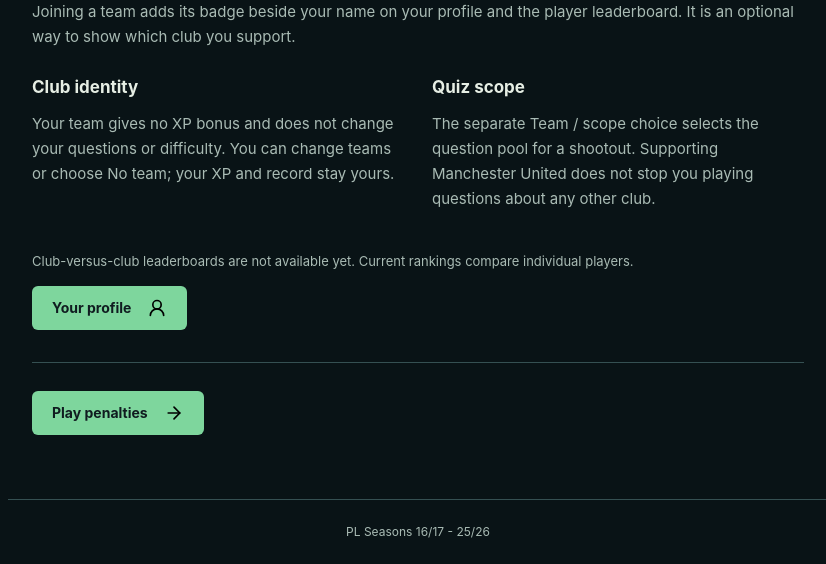
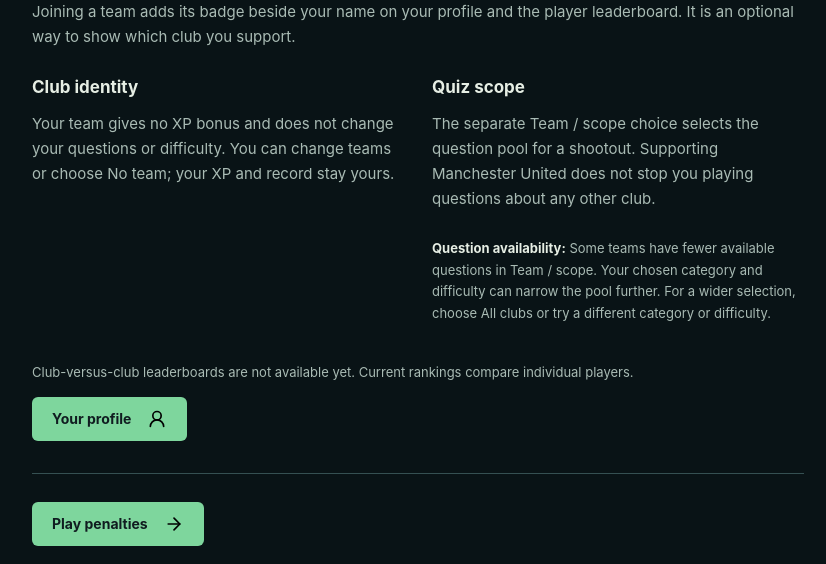
Before and after one commit to landfvit/on-the-dot, a FastAPI app: page / in a window 1280 px wide. Shown: the part 2358-2922 px from the top of the page, without its empty margins (222-1048 px from the left). Before the commit the page ends 2896 px from the top, so only its background shows below. Run offline with FastAPI, Linux system fonts and the light colour scheme; some libraries are stand-ins or nearby versions.

Commit message:
Explain limited question availability in team scopes

```diff
--- a/trivia_app/templates/game_guide.html
+++ b/trivia_app/templates/game_guide.html
@@ -62,7 +62,7 @@
     <p>Joining a team adds its badge beside your name on your profile and the player leaderboard. It is an optional way to show which club you support.</p>
     <div class="guide-team-rules">
       <section><h3>Club identity</h3><p>Your team gives no XP bonus and does not change your questions or difficulty. You can change teams or choose No team; your XP and record stay yours.</p></section>
-      <section><h3>Quiz scope</h3><p>The separate Team / scope choice selects the question pool for a shootout. Supporting Manchester United does not stop you playing questions about any other club.</p></section>
+      <section><h3>Quiz scope</h3><p>The separate Team / scope choice selects the question pool for a shootout. Supporting Manchester United does not stop you playing questions about any other club.</p><p class="guide-note"><strong>Question availability:</strong> Some teams have fewer available questions in Team / scope. Your chosen category and difficulty can narrow the pool further. For a wider selection, choose All clubs or try a different category or difficulty.</p></section>
     </div>
     <p class="guide-note">Club-versus-club leaderboards are not available yet. Current rankings compare individual players.</p>
     <a class="primary-link" href="/account">Your profile <img src="/trivia-assets/icons/user-round.svg" alt=""></a>
```
Also changed, not shown: tests/test_game_guide.py (+9 -0 lines).
